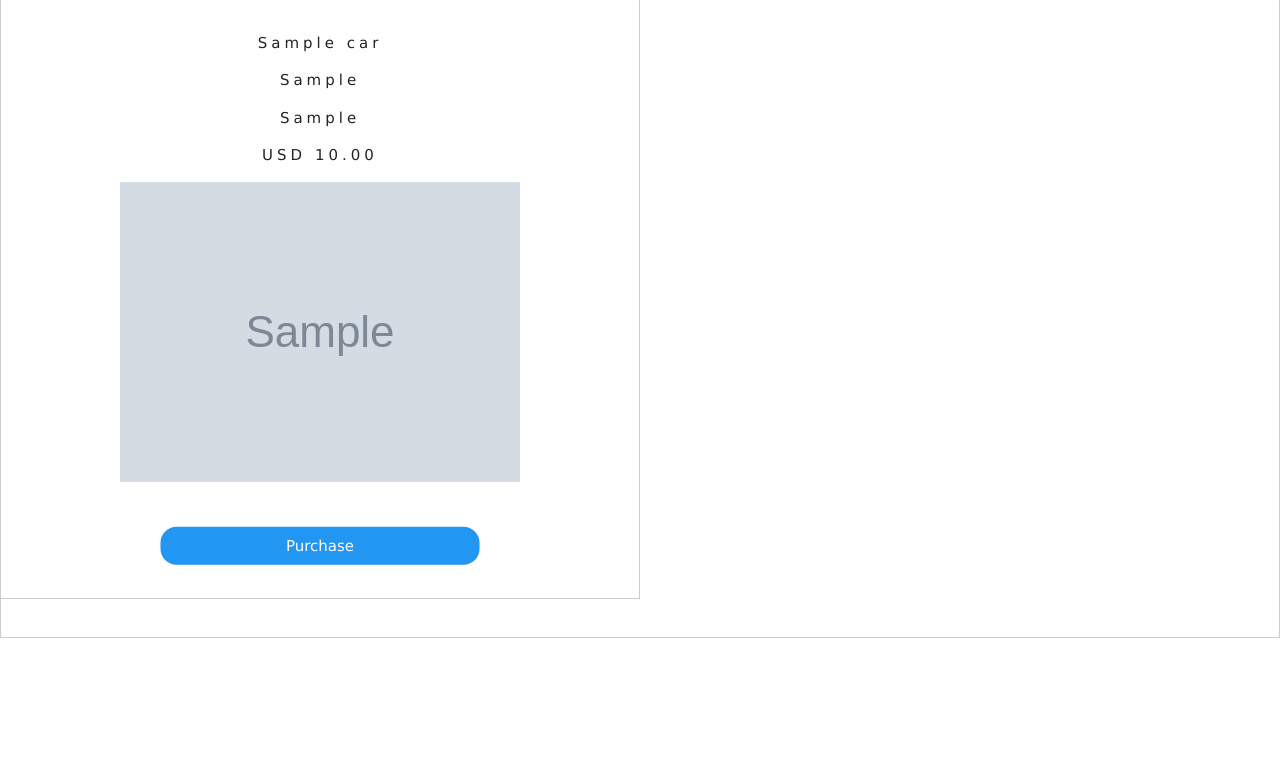
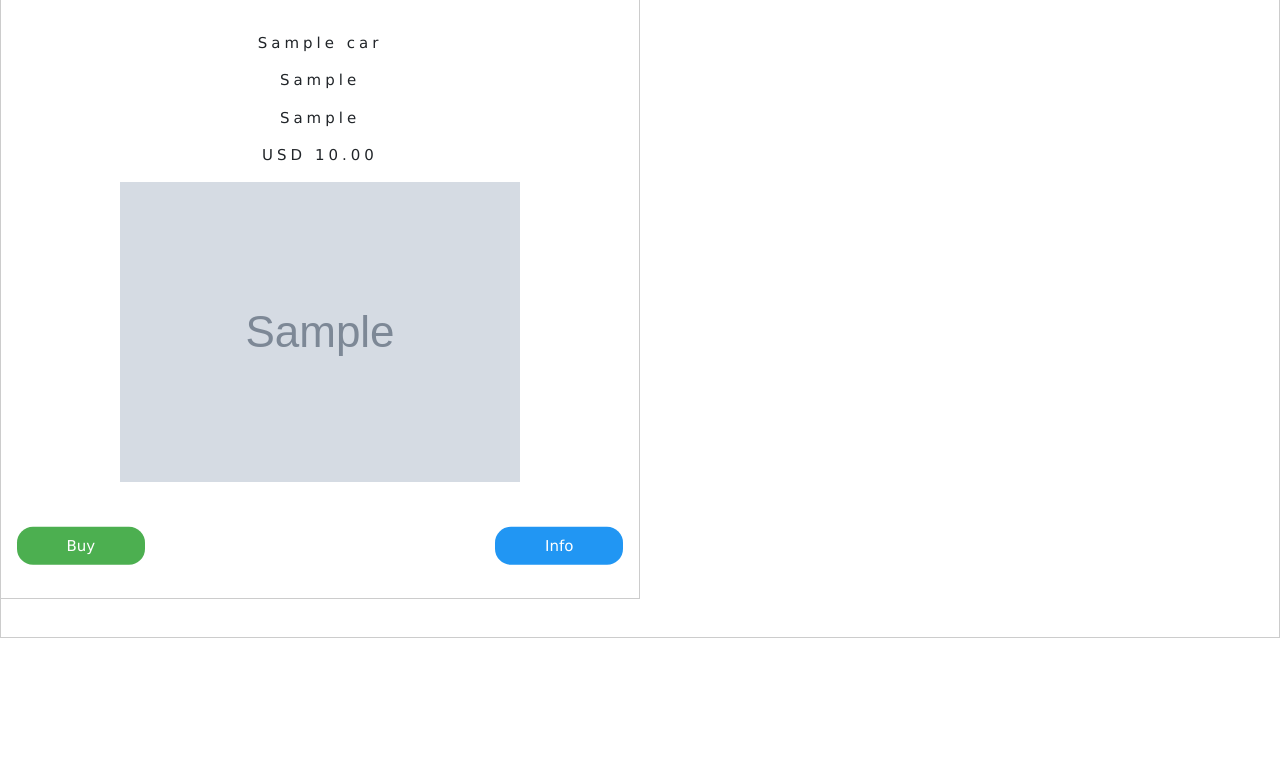
Before and after one commit to rafalwilk4ti1/django_projects, a Django app: page /catalog/ in a window 1280 px wide. Shown: the part 151-913 px from the top of the page. Run offline with Django 3.2, Linux system fonts and the light colour scheme; tables that the repository leaves empty hold one stand-in row (values such as "Sample post"); grey boxes marked "Sample" are stand-in pictures; some libraries are stand-ins or nearby versions.

Commit message:
Developed design and couple modifications in models

```diff
--- a/shop/main_page/models.py
+++ b/shop/main_page/models.py
@@ -13,6 +13,7 @@ class Car(models.Model):
     price_currency = models.TextField(max_length=3)
     price = models.DecimalField(max_digits=11, decimal_places=2,)
     header_image = models.ImageField(null=True, blank=True, upload_to='images/')
+    amount_car = models.IntegerField(null=True, blank=True)
 
     class Meta:
         ordering = ('price',)
--- a/shop/main_page/templates/main_page/base.html
+++ b/shop/main_page/templates/main_page/base.html
@@ -28,7 +28,7 @@
 <body>
 <!-- Header -->
 <nav class="navbar navbar-expand-lg navbar-dark bg-dark">
-  <button class="navbar-toggler" type="button" data-toggle="collapse" data-target="#navbarNav" aria-controls="navbarNav" aria-expanded="false" aria-label="Toggle navigation">
+  <button class="navbar-toggler w3-dropbtn" type="button" data-toggle="collapse" data-target="#navbarNav" aria-controls="navbarNav" aria-expanded="false" aria-label="Toggle navigation">
     <span class="navbar-toggler-icon"></span>
   </button>
   <div class="collapse navbar-collapse" id="navbarNav">
--- a/shop/main_page/templates/main_page/catalog.html
+++ b/shop/main_page/templates/main_page/catalog.html
@@ -27,8 +27,10 @@
                      class="w3-hover-shadow">
             </div>
             <div class="w3-display-container w3-center w3-padding-64 w3-mobile">
-                <button class="w3-round-xlarge w3-button w3-blue w3-block w3-display-middle" style="width:50%;"
-                         onclick="location.href='{% url 'purchase' %}'">Purchase</button>
+                <button class="w3-round-xlarge w3-btn w3-padding w3-blue w3-display-right w3-margin-right" style="width:20%;"
+                         onclick="location.href='{% url 'purchase' %}'">Info</button>
+                <button class="w3-round-xlarge w3-btn w3-padding w3-green w3-center w3-display-left w3-margin-left" style="width:20%;"
+                         onclick="location.href='{% url 'purchase' %}'">Buy</button>
             </div>
     </div>
 {% endfor %}
--- a/shop/main_page/templates/main_page/contact.html
+++ b/shop/main_page/templates/main_page/contact.html
@@ -1,3 +1,2 @@
 {% extends 'main_page/base.html' %}
-
-{% block title %} Contact {% endblock%}
+{% load static %}
--- a/shop/main_page/templates/main_page/products.html
+++ /dev/null
@@ -1,3 +0,0 @@
-{% extends 'main_page/base.html' %}
-
-{% block title %} Products {% endblock %}
--- a/shop/main_page/templates/main_page/purchase.html
+++ b/shop/main_page/templates/main_page/purchase.html
@@ -39,18 +39,18 @@
 						</div>
 						<div class="input-group mb-2">
 							<div class="input-group-append">
-								<span class="input-group-text"><i class="fas fa-key w3-padding"></i>{{form.email}}</span>
+								<span class="input-group-text"><i class="fas fa-envelope w3-padding"></i>{{form.email}}</span>
 							</div>
 
 						</div>
 						<div class="input-group mb-2">
 							<div class="input-group-append">
-								<span class="input-group-text"><i class="fas fa-key w3-padding"></i>{{form.phone_cell}}</span>
+								<span class="input-group-text"><i class="fas fa-phone w3-padding"></i>{{form.phone_cell}}</span>
 							</div>
 						</div>
                         <div class="input-group mb-2">
 							<div class="input-group-append">
-								<span class="input-group-text w3-padding"><i class="fas fa-key w3-padding"></i>{{form.model_car}}</span>
+								<span class="input-group-text w3-padding"><i class="fas fa-car w3-padding"></i>{{form.model_car}}</span>
 							</div>
 						</div>
 						<input type="submit" value="Confirm" class="w3-btn w3-blue">
--- a/shop/main_page/views.py
+++ b/shop/main_page/views.py
@@ -66,12 +66,6 @@ def about(request):
     context = {'car': car}
     return render(request, 'main_page/about.html', context)
 
-
-@login_required(login_url='login')
-def contact(request):
-    car = Car.objects.all()
-    context = {'car': car}
-    return render(request, 'main_page/contact.html', context)
 
 @login_required(login_url='login')
 def newsletter(request):
@@ -153,3 +147,14 @@ def catalog(request):
     }
 
     return render(request, 'main_page/catalog.html', context)
+
+
+@login_required(login_url='login')
+def contact(request):
+    car = Car.objects.all()
+    clients = Client.objects.all()
+    context = {'car': car,
+               'client': clients}
+
+
+    return render(request, 'main_page/contact.html', context)
--- a/shop/shop/settings.py
+++ b/shop/shop/settings.py
@@ -40,6 +40,8 @@ INSTALLED_APPS = [
     'main_page.apps.MainPageConfig',
     'crispy_forms',
     'phonenumber_field',
+    'django.contrib.gis',
+    'easy_maps',
 ]
 
 MIDDLEWARE = [
```
Also changed, not shown: shop/main_page/migrations/0027_car_amount_car.py (added).
